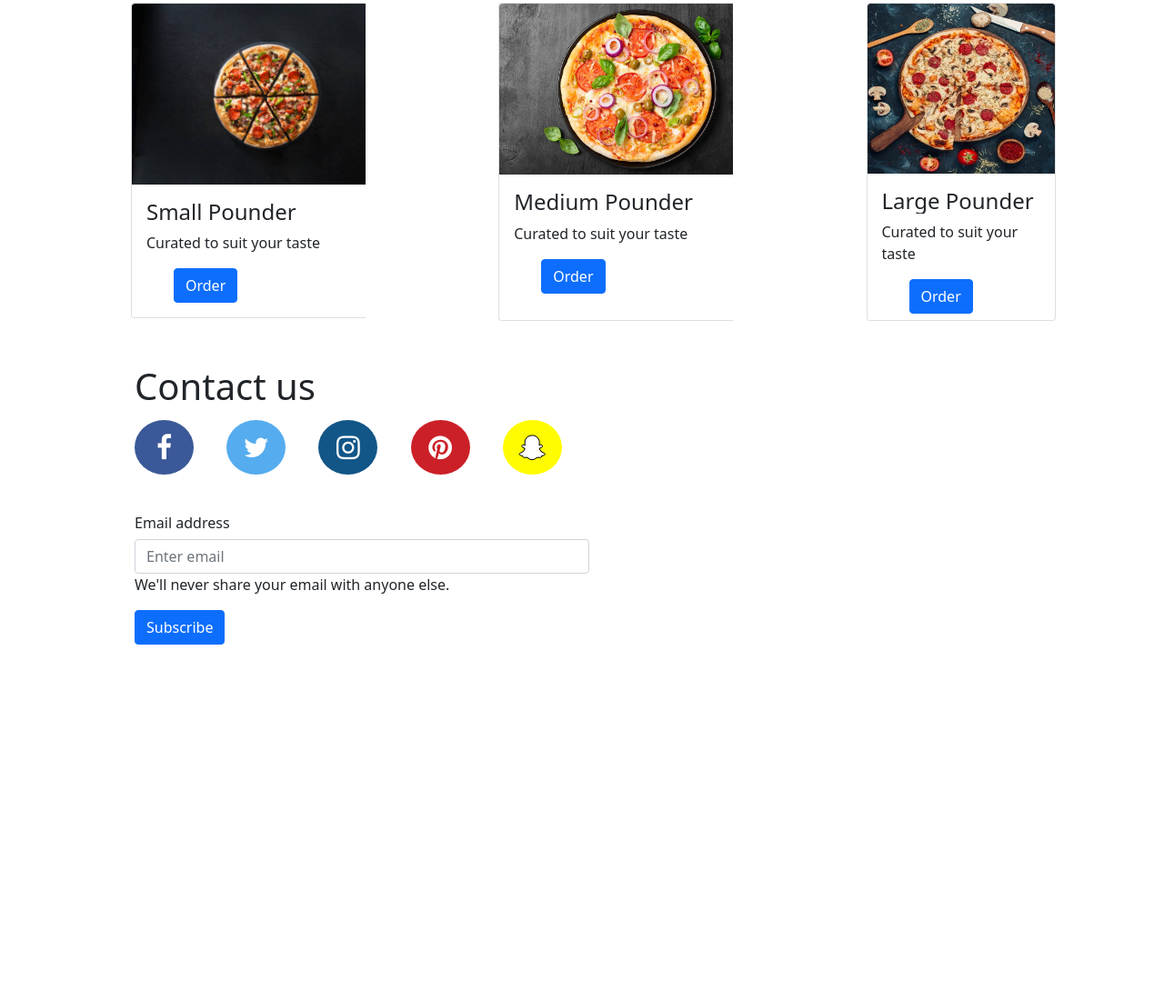
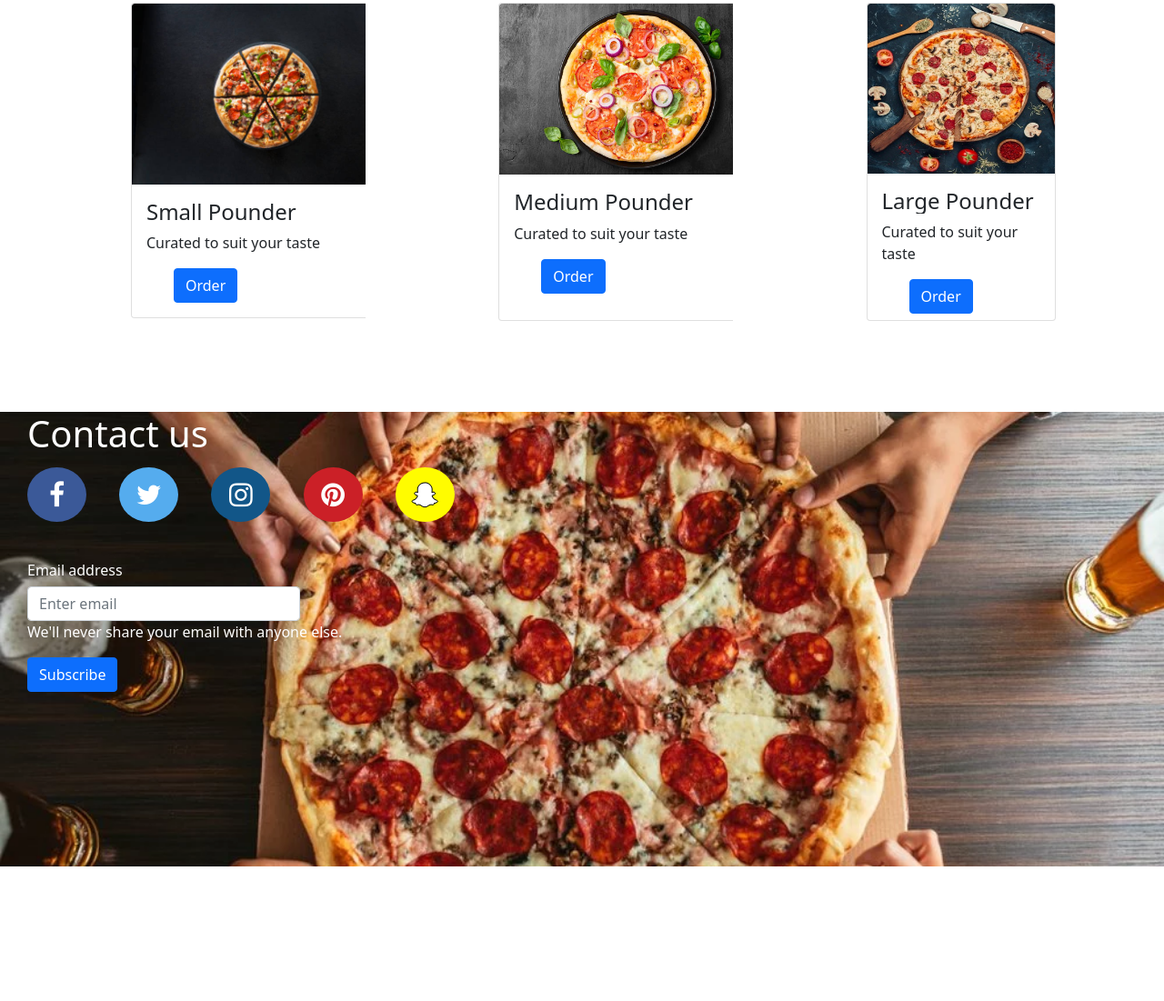
Before and after one commit to paulmunyao/Pizza-Palace, a plain HTML site: page index.html in a window 1280 px wide. Shown: the part 903-2004 px from the top of the page at 91% size. After the commit the page ends 1856 px from the top, so only its background shows below. Drawn offline with nearby package versions, Linux system fonts and the light colour scheme; a script that the page names is missing.

Commit message:
Modify CSS File

```diff
--- a/index.css
+++ b/index.css
@@ -42,11 +42,6 @@
   margin-top: 70px;
 }
 
-/* .section2 {
-  height: 700px;
-  width: 100%;
-} */
-
 .menu {
   text-align: center;
   font-family: Flame-Bold;
@@ -65,13 +60,22 @@
   justify-content: space-between;
 }
 
+.back-image {
+  background-image: url("images/fam.jpg");
+  background-repeat: no-repeat;
+  background-position: center;
+  background-size: cover;
+  margin-top: 100px;
+}
+
 .contact {
-  height: 700px;
+  height: 500px;
   width: 100%;
 }
 
 .contact h1 {
   margin-left: 30px;
+  color: white;
 }
 
 .fa {
@@ -119,12 +123,13 @@
 }
 
 .form-control {
-  width: 500px;
+  width: 300px;
 }
 
 .form-group {
   margin-left: 30px;
   margin-top: 30px;
+  color: white;
 }
 
 .btn {
--- a/index.html
+++ b/index.html
@@ -69,7 +69,8 @@
 
         </div>
     </div>
-    <div class="container gx-5 text-dark mt-5">
+    <!-- <div class="container gx-5 text-dark mt-5"> -->
+        <div class="back-image">
             <div class="contact">
                 <h1>Contact us</h1>
                 <a href="#" class="fa fa-facebook"></a>
@@ -89,6 +90,7 @@
                 </form>
             </div>
         </div>
+    </div>
 
 
 
```
Lines whose indentation alone changed are shown as unchanged.
